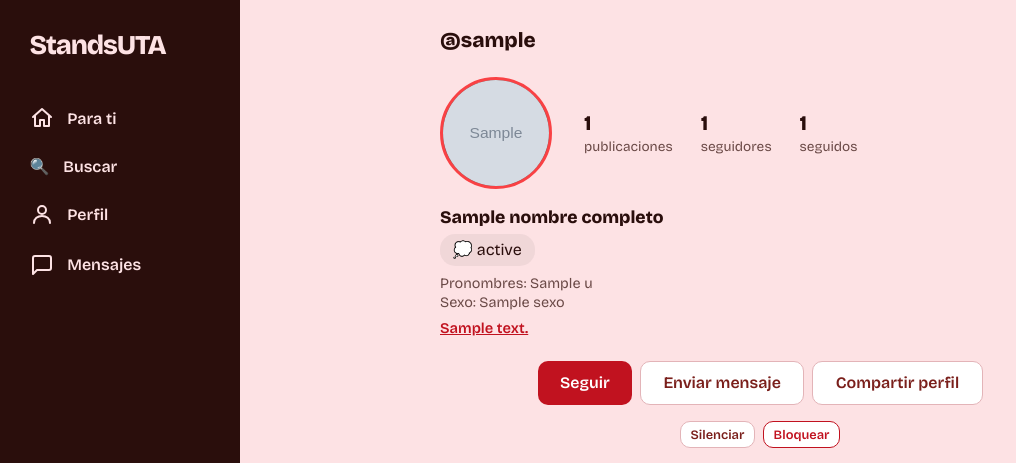
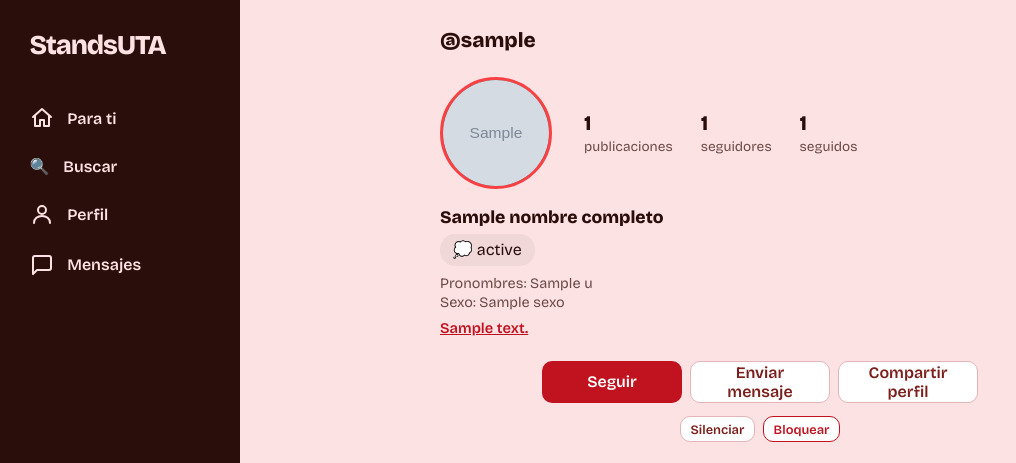
Before and after one commit to Hannie18/StandsUTA, a Flask app: template templates/perfil.html in a window 1280 px wide. Shown: the top 463 px of the page, without its empty margins (0-1016 px from the left). Run offline with Flask 3, Linux system fonts and the light colour scheme; the template is opened without the code that fills it: most values are stand-ins (such as "Sample title", 1, 10 or a date in 2020); grey boxes marked "Sample" are stand-in pictures.

Commit message:
correcion 4 de interfaz

```diff
--- a/templates/perfil.html
+++ b/templates/perfil.html
@@ -54,47 +54,42 @@
 
   <!-- ACCIONES PRINCIPALES -->
 <!-- ACCIONES PRINCIPALES Y MODERACIÓN -->
- <!-- ACCIONES PRINCIPALES Y MODERACIÓN -->
-<!-- ACCIONES PRINCIPALES Y MODERACIÓN -->
-  <div class="acciones" style="display: flex; flex-direction: column; align-items: center; gap: 0.8rem; margin: 1.5rem 0;">
-    {% if es_mio %}
-      <div style="display: flex; gap: 0.5rem; justify-content: center; align-items: center; flex-wrap: wrap;">
-        <a class="boton" href="{{ url_for('editar_perfil') }}">Editar perfil</a>
-        <button class="boton-sec" type="button" id="abrir-qr">Compartir perfil</button>
-      </div>
-    {% else %}
-      <!-- Fila 1: Botones alineados con las mismas dimensiones CSS exactas -->
-      <div style="display: flex; gap: 0.5rem; justify-content: center; align-items: center; flex-wrap: wrap;">
-        <button class="boton" type="button" id="btn-seguir" data-id="{{ u.id }}" style="margin: 0; padding: 0.6rem 1.4rem; height: 44px; display: inline-flex; align-items: center; justify-content: center; box-sizing: border-box;">
+  {% if es_mio %}
+    <div class="acciones">
+      <a class="boton" href="{{ url_for('editar_perfil') }}">Editar perfil</a>
+      <button class="boton-sec" type="button" id="abrir-qr">Compartir perfil</button>
+    </div>
+    <div style="text-align: center; margin: 15px 0;">
+      <a href="{{ url_for('publicar') }}" class="boton">+ Crear nuevo Stand</a>
+    </div>
+  {% else %}
+    <div class="acciones" style="display: flex; flex-direction: column; align-items: center; gap: 0.8rem; margin: 1.5rem 0;">
+      <!-- Fila 1: 3 botones con ancho fijo uniforme (140px) y la misma altura -->
+      <div style="display: flex; gap: 0.5rem; justify-content: center; align-items: center;">
+        <button class="boton" type="button" id="btn-seguir" data-id="{{ u.id }}" style="margin:0; width: 140px; height: 42px; display: inline-flex; align-items: center; justify-content: center; box-sizing: border-box; text-align: center;">
           {{ 'Siguiendo' if lo_sigo else 'Seguir' }}
         </button>
 
-        <form action="{{ url_for('iniciar_chat_individual', otro_user_id=u.id) }}" method="post" style="display:inline; margin: 0;">
-          <button class="boton-sec" type="submit" style="margin: 0; padding: 0.6rem 1.4rem; height: 44px; display: inline-flex; align-items: center; justify-content: center; box-sizing: border-box;">
+        <form action="{{ url_for('iniciar_chat_individual', otro_user_id=u.id) }}" method="post" style="display:inline; margin:0;">
+          <button class="boton-sec" type="submit" style="margin:0; width: 140px; height: 42px; display: inline-flex; align-items: center; justify-content: center; box-sizing: border-box; text-align: center;">
             Enviar mensaje
           </button>
         </form>
 
-        <button class="boton-sec" type="button" id="abrir-qr" style="margin: 0; padding: 0.6rem 1.4rem; height: 44px; display: inline-flex; align-items: center; justify-content: center; box-sizing: border-box;">
+        <button class="boton-sec" type="button" id="abrir-qr" style="margin:0; width: 140px; height: 42px; display: inline-flex; align-items: center; justify-content: center; box-sizing: border-box; text-align: center;">
           Compartir perfil
         </button>
       </div>
 
-      <!-- Fila 2: Botones secundarios de moderación (Silenciar y Bloquear) -->
-      <div style="display: flex; gap: 0.5rem; justify-content: center; align-items: center; margin-top: 0.2rem;">
-        <form action="{{ url_for('accion_perfil', perfil_id=u.id, tipo='silencio') }}" method="post" style="display:inline; margin: 0;">
+      <!-- Fila 2: Botones secundarios de moderación centrados abajo -->
+      <div style="display: flex; gap: 0.5rem; justify-content: center; align-items: center;">
+        <form action="{{ url_for('accion_perfil', perfil_id=u.id, tipo='silencio') }}" method="post" style="display:inline; margin:0;">
           <button class="boton-sec btn-sm" type="submit">Silenciar</button>
         </form>
-        <form action="{{ url_for('accion_perfil', perfil_id=u.id, tipo='bloqueo') }}" method="post" style="display:inline; margin: 0;" onsubmit="return confirm('¿Deseas bloquear a este perfil?');">
+        <form action="{{ url_for('accion_perfil', perfil_id=u.id, tipo='bloqueo') }}" method="post" style="display:inline; margin:0;" onsubmit="return confirm('¿Deseas bloquear a este perfil?');">
           <button class="boton-sec btn-sm btn-borrar" type="submit">Bloquear</button>
         </form>
       </div>
-    {% endif %}
-  </div>
-
-  {% if es_mio %}
-    <div style="text-align: center; margin: 15px 0;">
-      <a href="{{ url_for('publicar') }}" class="boton">+ Crear nuevo Stand</a>
     </div>
   {% endif %}
 
```
